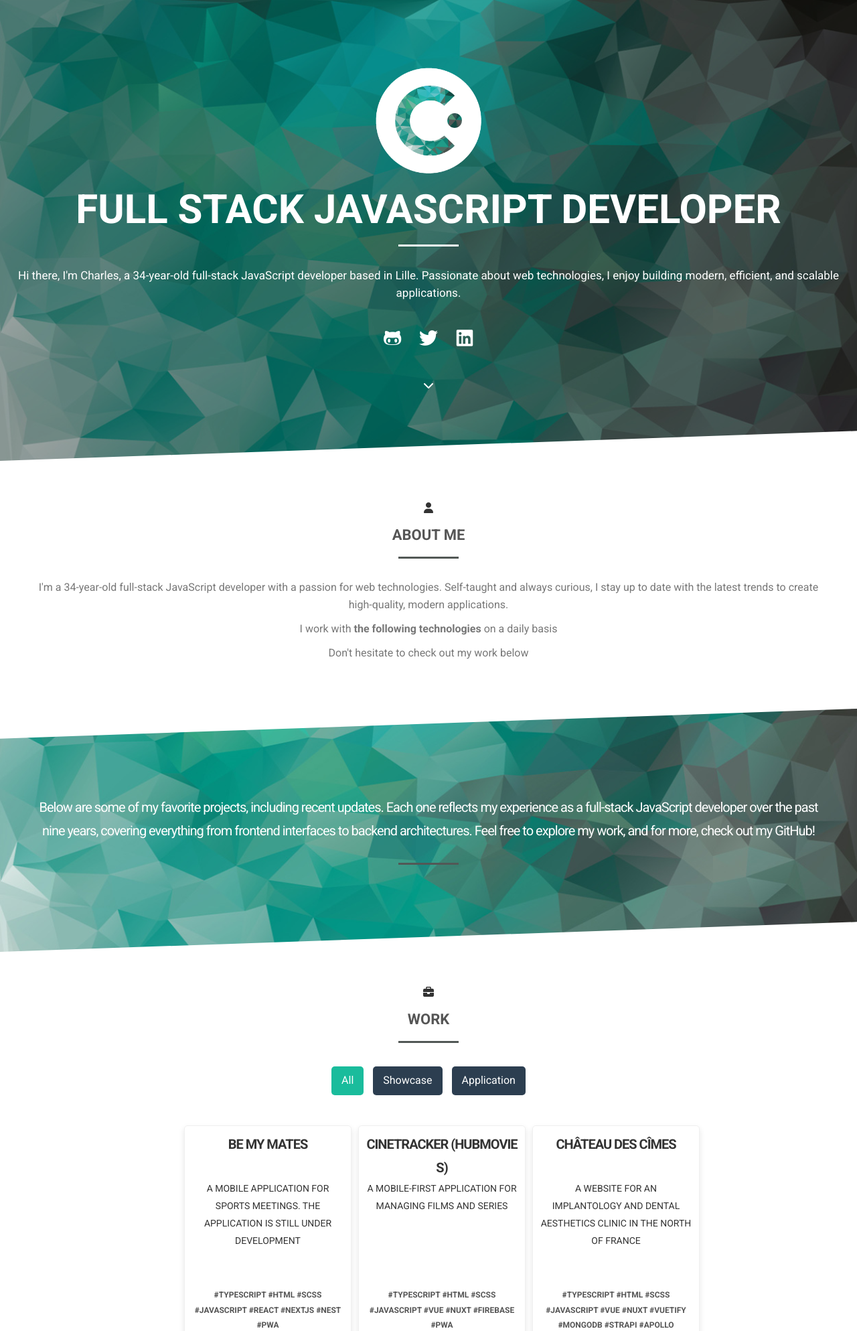
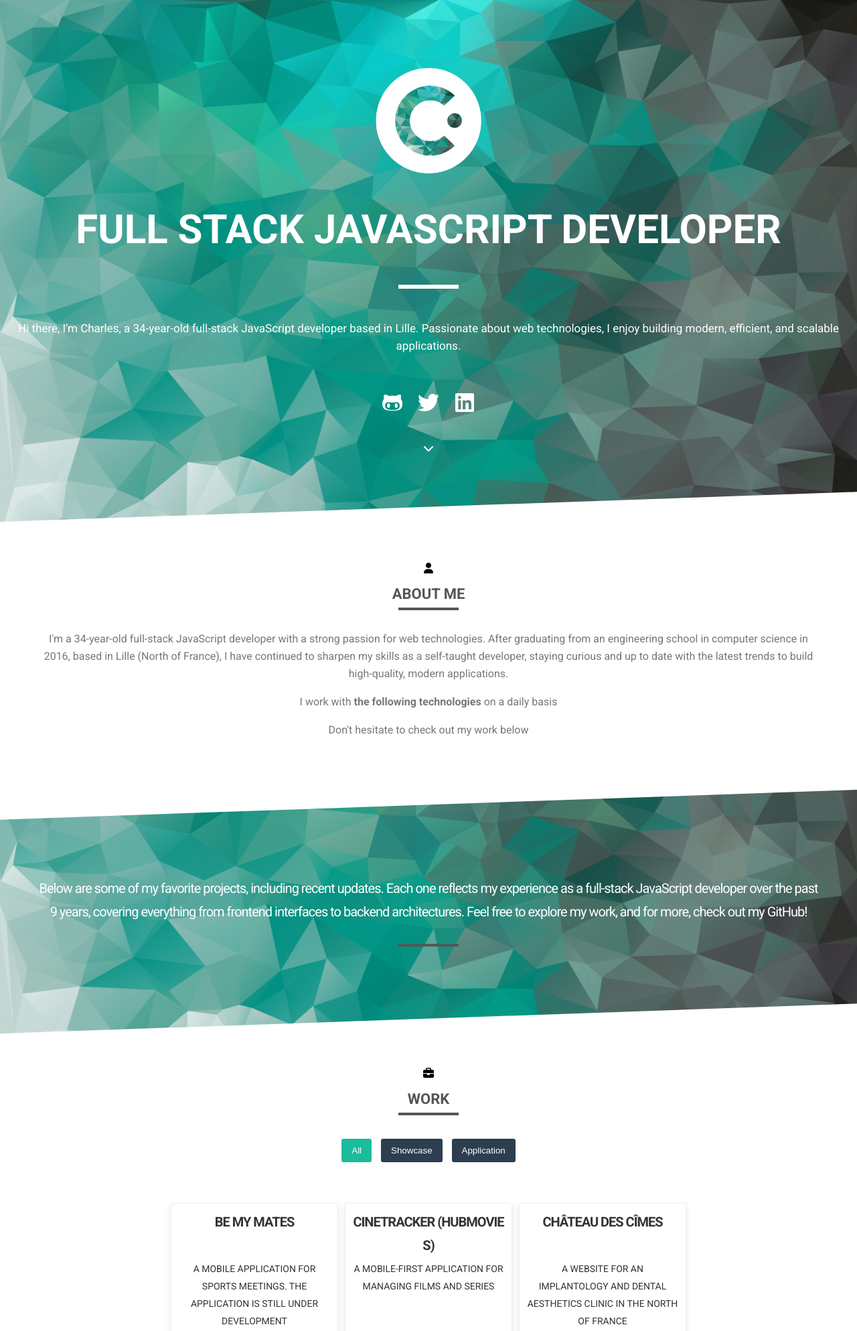
Before and after one commit to clamarque/clamarque.github.io, a PHP site: page / in a window 1280 px wide. Shown: the top 1987 px of the page at 67% size. Run offline with PHP 8.4, Linux system fonts and the light colour scheme; some libraries are stand-ins or nearby versions.

Commit message:
style: améliorer le style CSS et l'accessibilité, mise à jour du contenu HTML et ajout de la fonction d'expérience

```diff
--- a/css/style.css
+++ b/css/style.css
@@ -6,10 +6,17 @@ body {
   background: url("../img/background.jpg") no-repeat center top fixed;
   font-size: 16px;
   font-family: "Roboto", sans-serif;
+  overflow-x: hidden;
 }
 
 html {
   scroll-behavior: smooth;
+}
+
+* {
+  -webkit-box-sizing: border-box;
+  -moz-box-sizing: border-box;
+  box-sizing: border-box;
 }
 
 /*
@@ -76,14 +85,9 @@ p {
   width: 160px;
 }
 
-.row {
-  margin: 0;
-  /*padding: 0 15px;*/
-}
-
 .section__line {
   width: 90px;
-  border-top: 3px solid #525856;
+  border: 2px solid #525856;
   margin-bottom: 30px;
 }
 
@@ -114,7 +118,7 @@ p {
 .overlay {
   width: 100%;
   height: 100%;
-  background-color: rgba(0, 0, 0, 0.3);
+  /* background-color: rgba(0, 0, 0, 0.3); */
 }
 
 /*
@@ -175,15 +179,23 @@ p {
 }
 
 #section-home .section__line {
-  border-top: 3px solid #fff;
+  border: 3px solid #fff;
 }
 
 #section-home .home-wrap {
   padding: 100px 0;
+  text-align: center;
+}
+
+.img-responsive {
+  display: block;
+  max-width: 100%;
+  height: auto;
 }
 
 #section-home p {
   margin-bottom: 20px;
+  padding: 16px;
   color: #fff;
   font-size: 17px;
 }
@@ -280,7 +292,7 @@ p {
   background-color: #2c3e50;
   color: white;
   cursor: pointer;
-  border-radius: 5px;
+  border-radius: 3px;
   transition: background 0.3s ease;
 }
 .section-portfolio__buttons button:hover {
@@ -308,12 +320,13 @@ p {
   gap: 10px;
   justify-content: center;
   width: 100%;
+  padding: 0;
 }
 
 .section-portfolio__repo-list li {
   border: 1px solid #f0f0f0;
   padding: 10px;
-  border-radius: 5px;
+  border-radius: 3px;
   font-size: 16px;
   font-weight: bold;
   text-align: center;
@@ -322,7 +335,6 @@ p {
   height: 350px;
   box-shadow: 0 4px 8px rgba(0, 0, 0, 0.1);
   transition: transform 0.5s ease, opacity 0.5s ease;
-  perspective: 1000px; /* Ajoutez la perspective pour l'effet de retournement */
 }
 
 .section-portfolio__repo-list li:hover {
--- a/index.html
+++ b/index.html
@@ -13,21 +13,15 @@
     />
 
     <link rel="icon" type="image/png" href="img/favicon.ico" />
-    <link
-      href="https://maxcdn.bootstrapcdn.com/bootstrap/3.3.2/css/bootstrap.min.css"
-      rel="stylesheet"
-      rel="preconnect"
-    />
-    <script src="https://use.fontawesome.com/20cebff76a.js"></script>
-
     <link rel="stylesheet" href="css/style.css" />
-
     <link
       href="https://fonts.googleapis.com/css?family=Roboto:400,700,400italic,700italic&display=swap"
       rel="stylesheet"
       rel="preconnect"
       type="text/css"
     />
+
+    <script src="https://use.fontawesome.com/20cebff76a.js"></script>
   </head>
 
   <body>
@@ -82,9 +76,11 @@
         <hr class="section__line" />
         <p>
           I'm a <span id="age"></span>-year-old full-stack JavaScript developer
-          with a passion for web technologies. Self-taught and always curious, I
-          stay up to date with the latest trends to create high-quality, modern
-          applications.
+          with a strong passion for web technologies. After graduating from an
+          engineering school in computer science in 2016, based in Lille (North
+          of France), I have continued to sharpen my skills as a self-taught
+          developer, staying curious and up to date with the latest trends to
+          build high-quality, modern applications.
         </p>
 
         <p>
@@ -106,9 +102,9 @@
         <h3>
           Below are some of my favorite projects, including recent updates. Each
           one reflects my experience as a full-stack JavaScript developer over
-          the past nine years, covering everything from frontend interfaces to
-          backend architectures. Feel free to explore my work, and for more,
-          check out my GitHub!
+          the past <span id="years-experience"></span> years, covering
+          everything from frontend interfaces to backend architectures. Feel
+          free to explore my work, and for more, check out my GitHub!
         </h3>
         <hr class="section__line" />
       </div>
@@ -178,11 +174,9 @@
           </ul>
         </div>
 
-        <div class="row">
-          <a href="https://github.com/Clamarque"
-            >See all my open-source projects</a
-          >
-        </div>
+        <a class="btn-repos" href="https://github.com/Clamarque"
+          >See all my open-source projects</a
+        >
       </div>
     </section>
     <section class="section-intro">
--- a/js/main.js
+++ b/js/main.js
@@ -203,6 +203,13 @@ async function init() {
   await displayRepos(allRepos)
 }
 
+function getExpYears() {
+  const startYear = 2016
+  const currentYear = new Date().getFullYear()
+  const yearsExperience = currentYear - startYear
+  document.getElementById("years-experience").textContent = yearsExperience
+}
+
 document.addEventListener("DOMContentLoaded", async function () {
   const birthYear = 1991
   const currentYear = new Date().getFullYear()
@@ -212,6 +219,8 @@ document.addEventListener("DOMContentLoaded", async function () {
     element.textContent = age
   })
 
+  getExpYears()
+
   await initCarousel()
   await showCarouselWhenImagesLoaded()
 
```
Also changed, not shown: other parts of css/style.css (+24 -23 lines).
